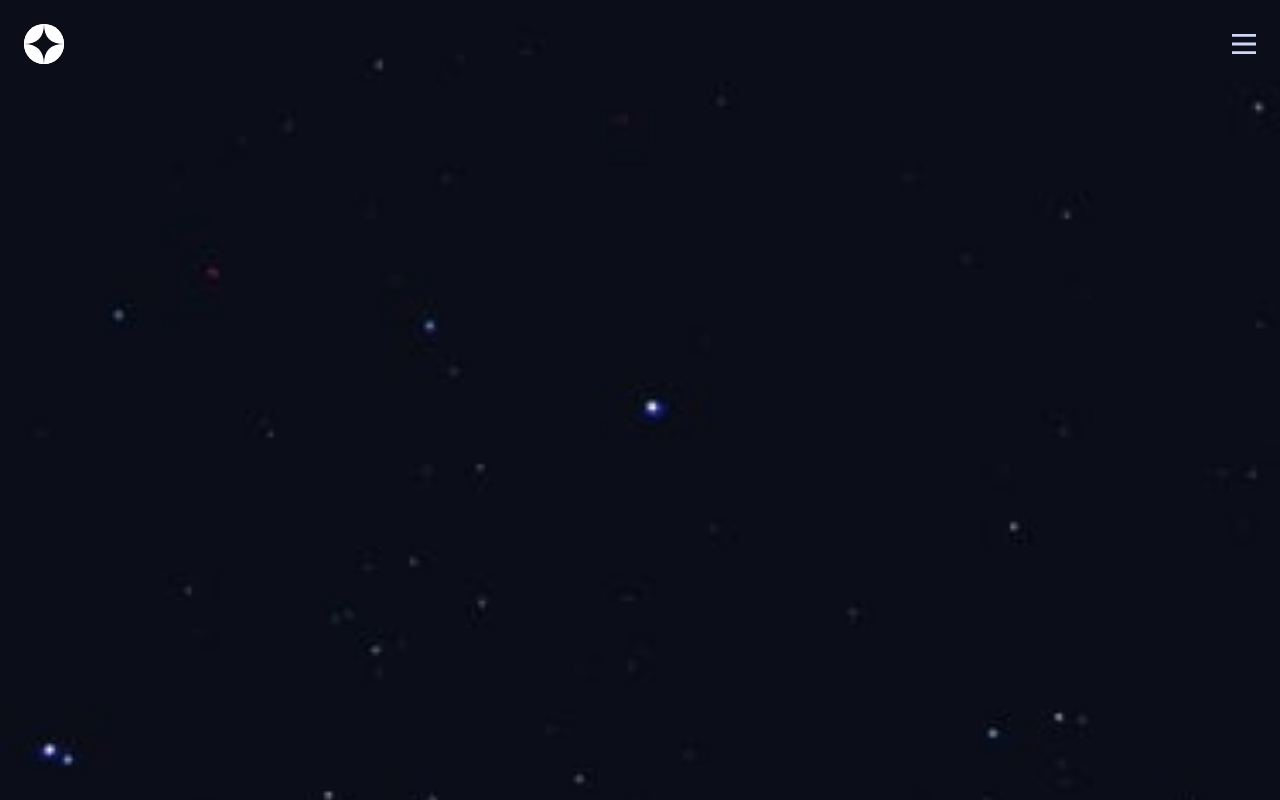
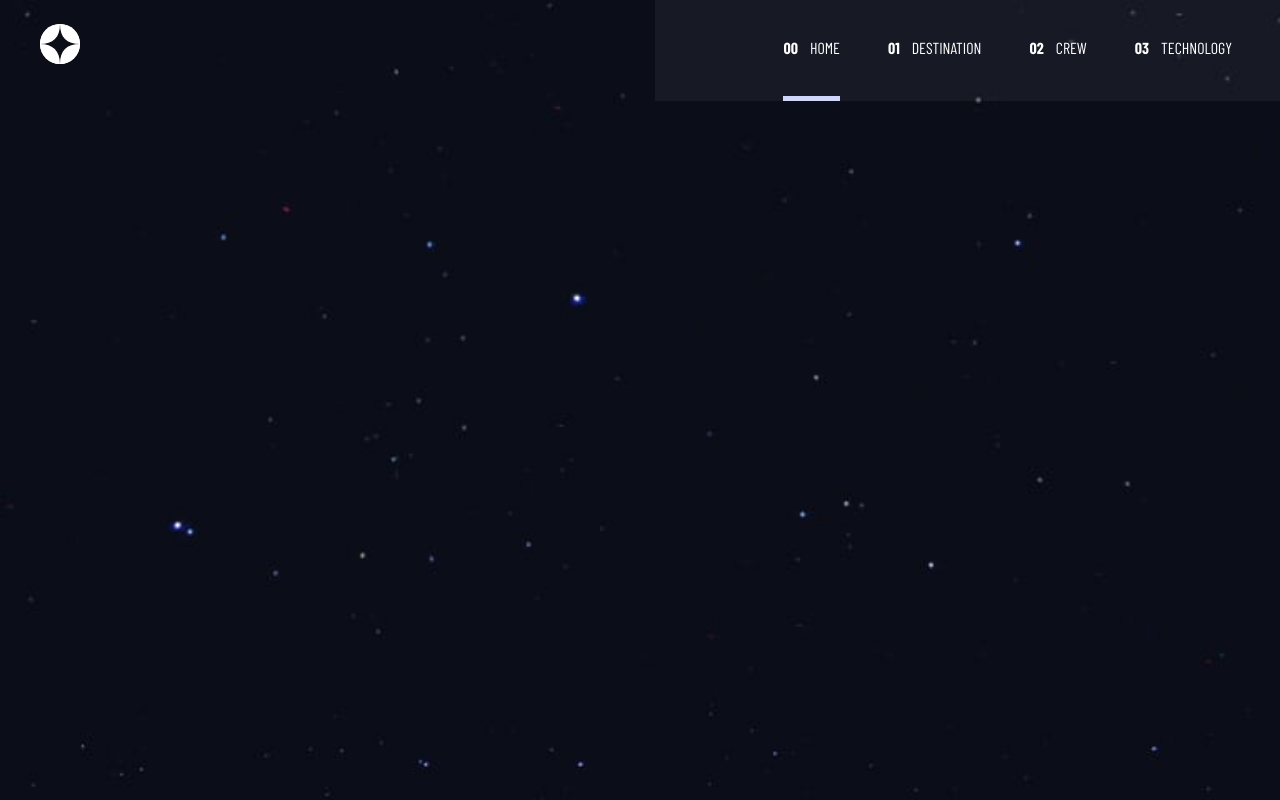
Before and after one commit to Mikwuegbu/spaceTourism, a React (Vite) app: page / in a window 1280 px wide. Built offline with nearby package versions, Linux system fonts and the light colour scheme; a web font is replaced by a local one.

Commit message:
Medium devices NavBar

```diff
--- a/src/components/Navbar.jsx
+++ b/src/components/Navbar.jsx
@@ -7,11 +7,61 @@ const Navbar = () => {
 
 	return (
 		<nav className="">
-			<div className="fixed z-10 top-0 left-0 right-0 flex justify-between py-6 px-6">
-				<Link to="/" className="bg-CustomWhite rounded-full w-10 h-10">
+			<div className="fixed z-10 top-0 left-0 right-0 flex justify-between px-6 md:px-0">
+				<Link
+					to="/"
+					className="bg-CustomWhite rounded-full w-10 h-10 my-6 md:ml-10"
+				>
 					<img src={logo} alt={logo} />
 				</Link>
-				<button onClick={() => setToggle((prev) => !prev)} className="">
+
+				<div className="hidden md:flex self-center pt-9 text-white space-x-12 font-balowCondensed font-normal bg-white bg-opacity-5 pl-32 pr-10">
+					<NavLink
+						to="/"
+						className={({ isActive }) =>
+							isActive
+								? 'border-b-[5px] pb-9 border-lightBlue'
+								: 'hover:border-b-[5px] hover:border-lightBlue hover:border-opacity-40 pb-9'
+						}
+					>
+						<span className="font-bold pr-3">00</span>HOME
+					</NavLink>
+					<NavLink
+						to="/destination"
+						className={({ isActive }) =>
+							isActive
+								? 'border-b-[5px] pb-9 border-lightBlue'
+								: 'hover:border-b-[5px] hover:border-lightBlue hover:border-opacity-40 pb-9'
+						}
+					>
+						<span className="font-bold pr-3">01</span>DESTINATION
+					</NavLink>
+					<NavLink
+						to="/crew"
+						className={({ isActive }) =>
+							isActive
+								? 'border-b-[5px] pb-9 border-lightBlue'
+								: 'hover:border-b-[5px] hover:border-lightBlue hover:border-opacity-40 pb-9'
+						}
+					>
+						<span className="font-bold pr-3">02</span>CREW
+					</NavLink>
+					<NavLink
+						to="/technology"
+						className={({ isActive }) =>
+							isActive
+								? 'border-b-[5px] pb-9 border-lightBlue'
+								: 'hover:border-b-[5px] hover:border-lightBlue hover:border-opacity-40 pb-9 pr-2'
+						}
+					>
+						<span className="font-bold pr-3">03</span>TECHNOLOGY
+					</NavLink>
+				</div>
+				{/* mobile toggleButton */}
+				<button
+					onClick={() => setToggle((prev) => !prev)}
+					className="md:hidden"
+				>
 					<img
 						src={!toggle && iconhamburger}
 						alt=""
@@ -20,10 +70,11 @@ const Navbar = () => {
 				</button>
 			</div>
 
+			{/* mobile nav Items */}
 			<div
 				className={`${
 					toggle ? 'flex' : 'hidden'
-				} text-black fixed right-0 top-0 bottom-0 z-20`}
+				} text-black fixed right-0 top-0 bottom-0 z-20 md:hidden`}
 			>
 				<div className="pt-12 bg-veryDarkNavy bg-opacity-60">
 					<div className="absolute inset-0 backdrop-blur-sm z-0"></div>
@@ -40,7 +91,9 @@ const Navbar = () => {
 								<NavLink
 									to="/"
 									className={({ isActive }) =>
-										isActive ? 'border-r-[5px] border-lightBlue' : ''
+										isActive
+											? 'border-r-[4px] border-lightBlue'
+											: 'hover:border-r-[4px] hover:border-lightBlue hover:border-opacity-40'
 									}
 								>
 									<span className="font-bold px-3">00</span>HOME
@@ -48,7 +101,9 @@ const Navbar = () => {
 								<NavLink
 									to="/destination"
 									className={({ isActive }) =>
-										isActive ? 'border-r-[5px] border-lightBlue' : ''
+										isActive
+											? 'border-r-[4px] border-lightBlue'
+											: 'hover:border-r-[4px] hover:border-lightBlue hover:border-opacity-40'
 									}
 								>
 									<span className="font-bold px-3">01</span>DESTINATION
@@ -56,7 +111,9 @@ const Navbar = () => {
 								<NavLink
 									to="/crew"
 									className={({ isActive }) =>
-										isActive ? 'border-r-[5px] border-lightBlue' : ''
+										isActive
+											? 'border-r-[4px] border-lightBlue'
+											: 'hover:border-r-[4px] hover:border-lightBlue hover:border-opacity-40'
 									}
 								>
 									<span className="font-bold px-3">02</span>CREW
@@ -64,7 +121,9 @@ const Navbar = () => {
 								<NavLink
 									to="/technology"
 									className={({ isActive }) =>
-										isActive ? 'border-r-[5px] border-lightBlue' : ''
+										isActive
+											? 'border-r-[4px] border-lightBlue'
+											: 'hover:border-r-[4px] hover:border-lightBlue hover:border-opacity-40'
 									}
 								>
 									<span className="font-bold px-3">03</span>TECHNOLOGY
--- a/src/pages/Home.jsx
+++ b/src/pages/Home.jsx
@@ -1,7 +1,9 @@
 import React from 'react';
 
 const Home = () => {
-	return <div className="bg-bgMobileHome bg-cover min-h-screen"></div>;
+	return (
+		<div className=" bg-bgMobileHome bg-cover min-h-screen md:bg-bgTabletHome"></div>
+	);
 };
 
 export default Home;
--- a/tailwind.config.js
+++ b/tailwind.config.js
@@ -17,7 +17,7 @@ export default {
 			},
 			backgroundImage: {
 				bgDesktopHome: 'url()',
-				bgTabletHome: 'url()',
+				bgTabletHome: 'url("./src/assets/home/background-home-tablet.jpg")',
 				bgMobileHome: 'url("./src/assets/home/background-home-mobile.jpg")',
 				bgMobileDestination:
 					'url("./src/assets/destination/background-destination-mobile.jpg")',
```
